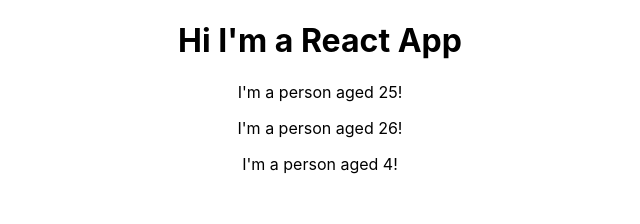
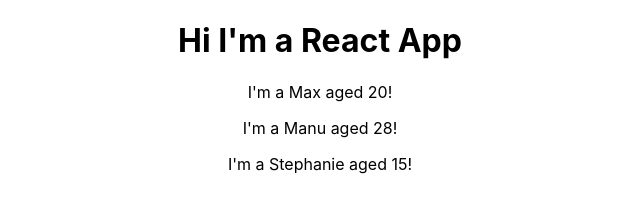
Before and after one commit to ammar4568/react-complete-guide, a React (Create React App) app: page / in a window 1280 px wide. Shown: the top 224 px of the page, without its empty margins (320-960 px from the left). Built offline with nearby package versions, Linux system fonts and the light colour scheme.

Commit message:
12. Working with Props

```diff
--- a/src/App.js
+++ b/src/App.js
@@ -6,9 +6,11 @@
   return (
     <div className="App">
       <h1>Hi I'm a React App</h1>
-      <Person />
-      <Person />
-      <Person />
+      <Person name="Max" age="20" />
+      <Person name="Manu" age="28" >
+        My Hobbies: Racing
+      </Person>
+      <Person name="Stephanie" age="15" />
     </div>
   );
 }
--- a/src/Person/Person.js
+++ b/src/Person/Person.js
@@ -1,9 +1,9 @@
 import React from 'react'
 
-const Person = () => {
+const Person = (props) => {
     return (
         <p>
-            I'm a person aged {Math.floor(Math.random() * 30)}!
+            I'm a {props.name} aged {props.age}!
         </p>
     )
 }
```
